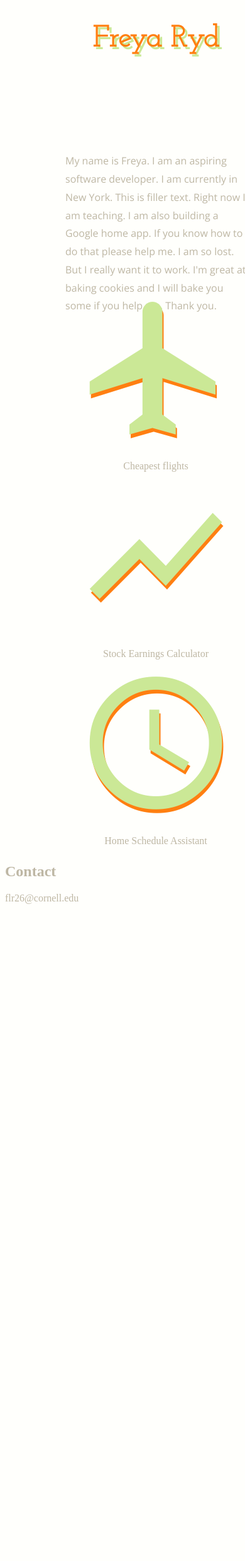
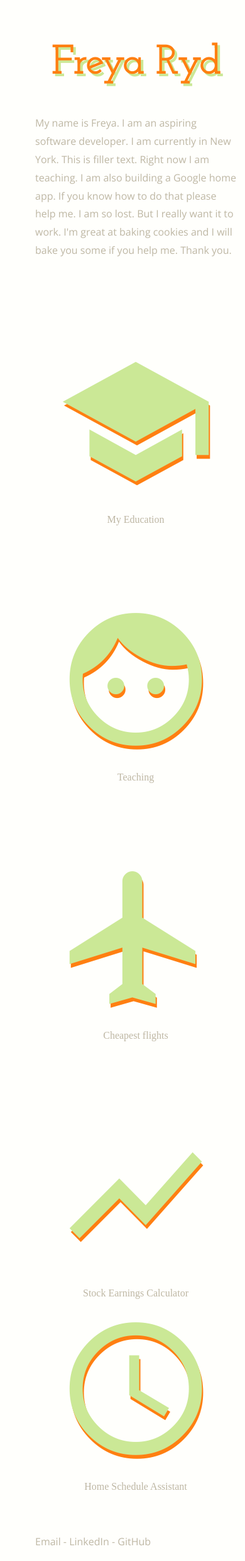
Before and after one commit to freyaryd/freyaryd.github.io, a PHP site: page / in a window 390 px wide; the page is wider, and only the part inside the window is pictured. Shown: that part at 63% size. Before the commit the page ends 1435 px from the top of that part, so only its background shows below. Run offline with PHP 8.4, Linux system fonts and the light colour scheme.

Commit message:
edit content, fixed responsiveness

```diff
--- a/css/main.css
+++ b/css/main.css
@@ -31,7 +31,7 @@ h1 {
 
 #about {
     grid-column: span 1;
-    min-width: 30em;
+    min-width: 20em;
 }
 
 .desc {
@@ -58,17 +58,27 @@ i {
 
 /* "mobile" version i guess */
 
-@media (max-width: 800px) {
+@media (max-width: 600px) {
 
     #container {
         display: grid;
         grid-template-columns: 1fr;
         grid-template-rows: auto 20% 20% 20% 20%;
-        /**background-color: purple;**/
+        /*background-color: purple;*/
     }
 
     #title {
         grid-column: span 1;
+        margin: 0;
+    }
+
+    h1 {
+        font-size: 16vw;
+        margin: 1em 0 0 0;
+    }
+
+    .desc {
+        padding: 2em 3em 0 3em;
     }
 }
 
--- a/index.html
+++ b/index.html
@@ -3,6 +3,8 @@
 
 <head>
   <title>Freya Ryd</title>
+
+  <meta name="viewport" content="width=device-width, initial-scale=1.0">
 
   <link rel="icon" type="image/png" sizes="32x32" href="img/favicon.ico/favicon-32x32.png">
   <link rel="icon" type="image/png" sizes="96x96" href="img/favicon.ico/favicon-96x96.png">
@@ -21,26 +23,35 @@
     <div id="title">
       <h1>Freya Ryd</h1>
     </div>
-    <div id="about">
-      <p class="desc">My name is Freya. I am an aspiring software developer. I am currently in New York. This is filler text. Right now I am teaching. I am also building a Google home app. If you know how to do that please help me. I am so lost. But I really want it
+    <div id="about" class="desc">
+      <p>My name is Freya. I am an aspiring software developer. I am currently in New York. This is filler text. Right now I am teaching. I am also building a Google home app. If you know how to do that please help me. I am so lost. But I really want it
         to work. I'm great at baking cookies and I will bake you some if you help me. Thank you.</p>
     </div>
-    <div id="project1" class="project">
-        <i class="material-icons">flight</i>
-        <p>Cheapest flights</p>
+    <div class="project">
+      <i class="material-icons">school</i>
+      <p>My Education</p>
     </div>
-    <div id="project2" class="project">
+
+    <div class="project">
+      <i class="material-icons">face</i>
+      <p> Teaching </p>
+    </div>
+
+    <div class="project">
+      <i class="material-icons">flight</i>
+      <p>Cheapest flights</p>
+    </div>
+    <div class="project">
       <i class="material-icons">show_chart</i>
       <p>Stock Earnings Calculator</p>
     </div>
-    <div id="project3" class="project">
+    <div class="project">
       <i class="material-icons">schedule</i>
       <p> Home Schedule Assistant </p>
     </div>
 
-    <div id="contact">
-      <h2>Contact</h2>
-      <p>flr26@cornell.edu</p>
+    <div id="contact" class="desc">
+      <p> Email - LinkedIn - GitHub </p>
     </div>
   </div>
 </body>
```
